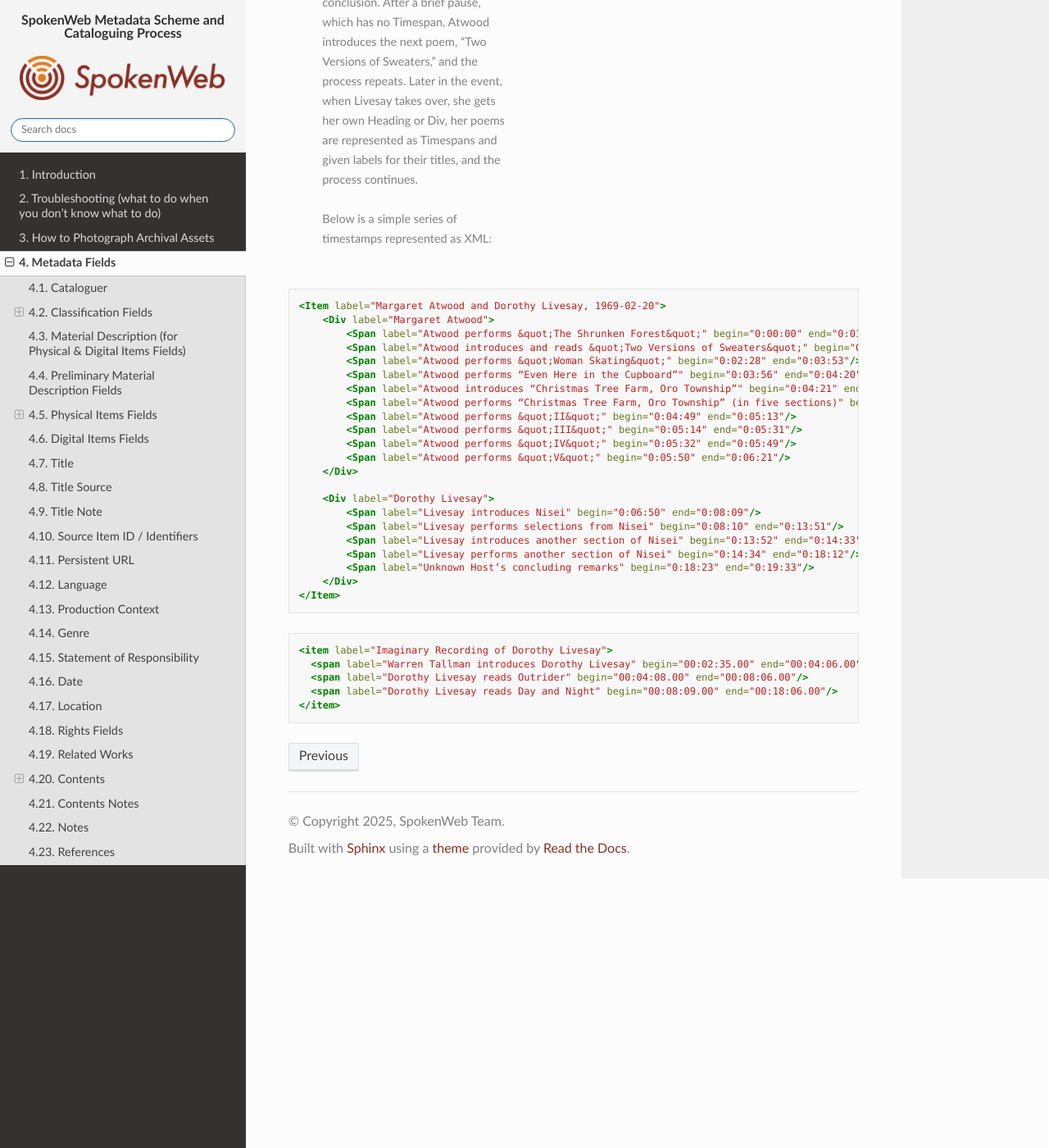
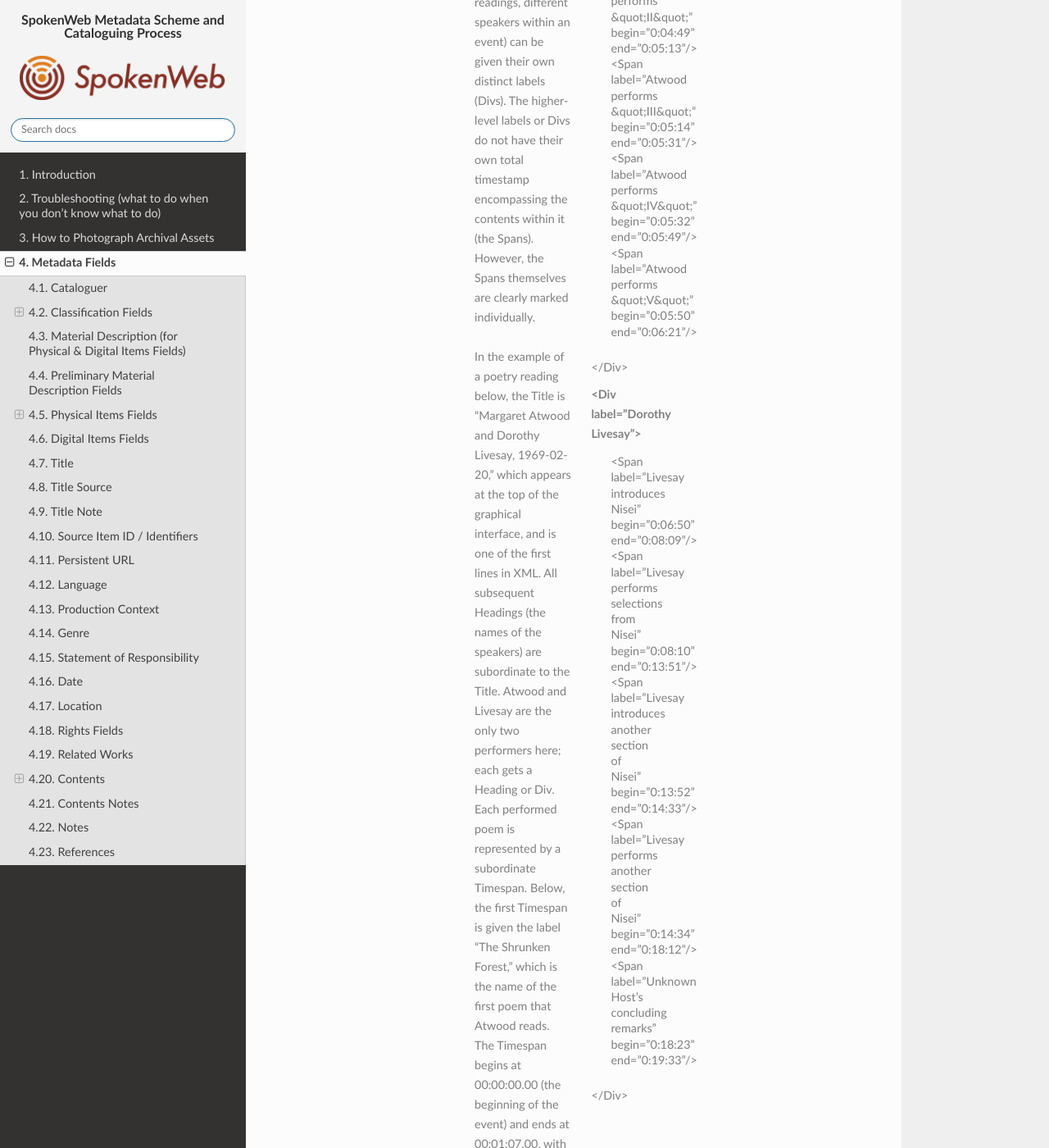
Before and after one commit to spokenweb/spokenweb-metadata-scheme, a Sphinx documentation site: the page built from docs/4-metadata-fields.rst, in a window 1280 px wide and 1400 px high, scrolled down 54801 px. Shown: the whole window at 82% size. Built offline with Sphinx 7.4.7 and the Read the Docs theme 3.1.0, drawn with Linux system fonts in a browser that asks for light colours; some of the changed text lies outside the part shown.

Commit message:
Update 4-metadata-fields.rst
change formatting for nested code block

```diff
--- a/docs/4-metadata-fields.rst
+++ b/docs/4-metadata-fields.rst
@@ -1579,9 +1579,7 @@
    |
    | In the example of a poetry reading below, the Title is “Margaret Atwood and Dorothy Livesay, 1969-02-20,” which appears at the top of the graphical interface, and is one of the first lines in XML. All subsequent Headings (the names of the speakers) are subordinate to the Title. Atwood and Livesay are the only two performers here; each gets a Heading or Div. Each performed poem is represented by a subordinate Timespan. Below, the first Timespan is given the label “The Shrunken Forest,” which is the name of the first poem that Atwood reads. The Timespan begins at 00:00:00.00 (the beginning of the event) and ends at 00:01:07.00, with the poem’s conclusion. After a brief pause, which has no Timespan, Atwood introduces the next poem, “Two Versions of Sweaters,” and the process repeats. Later in the event, when Livesay takes over, she gets her own Heading or Div, her poems are represented as Timespans and given labels for their titles, and the process continues.
    |
-   | Below is a simple series of timestamps represented as XML:
-
-.. code-block:: xml
+   | Below is a simple series of timestamps represented as XML::
 
   <Item label="Margaret Atwood and Dorothy Livesay, 1969-02-20">
       <Div label="Margaret Atwood">
@@ -1606,8 +1604,6 @@
       </Div>
   </Item>
 
-.. code-block:: xml
-
   <item label="Imaginary Recording of Dorothy Livesay">
     <span label="Warren Tallman introduces Dorothy Livesay" begin="00:02:35.00" end="00:04:06.00"/>
     <span label="Dorothy Livesay reads Outrider" begin="00:04:08.00" end="00:08:06.00"/>
```
